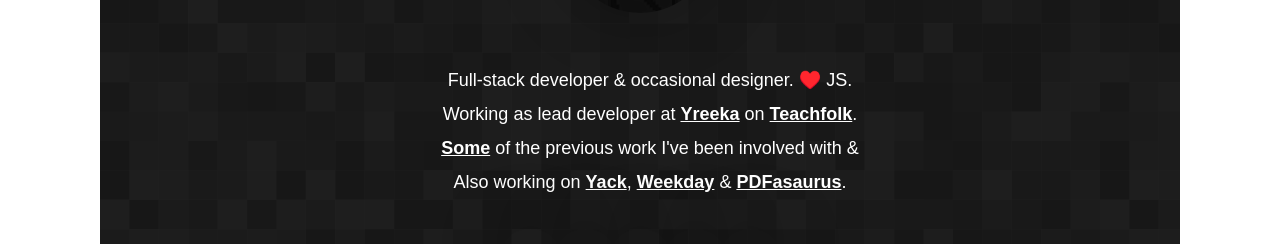
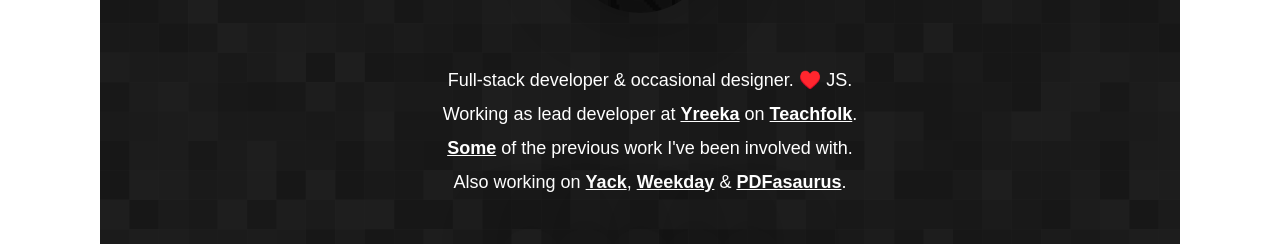
Before and after one commit to joduplessis/joduplessis, a Vue app: page / in a window 1280 px wide. Shown: the part 312-556 px from the top of the page. Built offline with nearby package versions, Linux system fonts and the light colour scheme; a web font is replaced by a local one; what vue-masonry, vue-progressbar would draw is missing.

Commit message:
Content updates

```diff
--- a/src/components/Home.vue
+++ b/src/components/Home.vue
@@ -7,7 +7,7 @@
   				<h2>
   					Full-stack developer & occasional designer. ♥️ JS.</br>
   					Working as lead developer at <a href="https://yreeka.com" target="_blank" class="highlight">Yreeka</a> on <a href="https://teachfolk.com" target="_blank" class="highlight">Teachfolk</a>.</br>
-  					<router-link :to="{ name: 'Work'}" class="highlight">Some</router-link> of the previous work I've been involved with &<br/>
+  					<router-link :to="{ name: 'Work'}" class="highlight">Some</router-link> of the previous work I've been involved with.<br/>
             Also working on
       			<a href="https://yack.app" target="_blank" class="highlight"><span>Yack</span></a>,
       			<a href="https://weekdayapp.com" target="_blank" class="highlight"><span>Weekday</span></a> &
```
